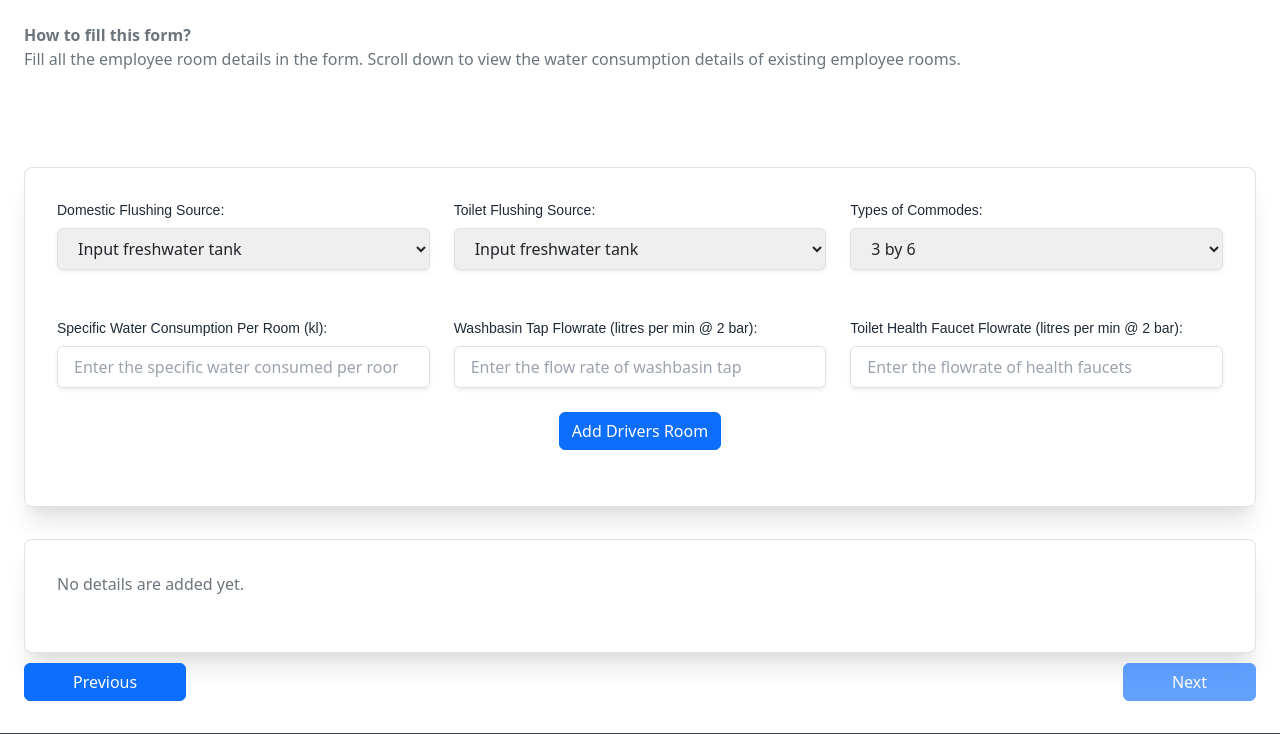
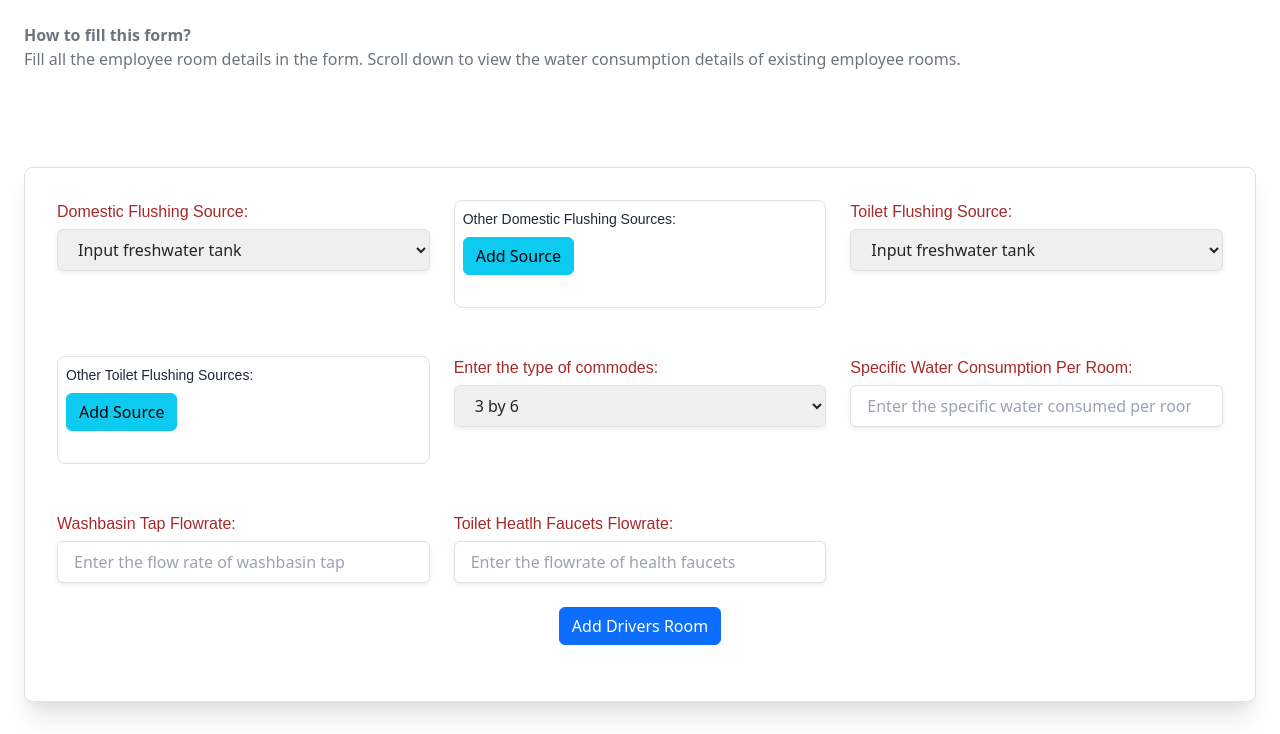
Before and after one commit to datascienceiccw/Digital_water_audit, a Django app: page /questionnaire/driversroom-consumption-view in a window 1280 px wide. Shown: the part 173-907 px from the top of the page. Run offline with Django 4.2, Linux system fonts and the light colour scheme; the visitor is signed in with stand-in values (Sample User, id 1); data that the repository does not hold is empty; parts of the project's set-up code (start-up, migrations or seed data) failed here and were passed over; some libraries are stand-ins or nearby versions.

Commit message:
add multi-select functionality for water sources

```diff
--- a/templates/DriversRoomConsumption.html
+++ b/templates/DriversRoomConsumption.html
@@ -22,54 +22,56 @@
                 {% csrf_token %}
                 <div id="employeeroom-form" class='form-container grid grid-cols-1 md:grid-cols-3 gap-4'>
                     <div class="mb-6">
-                        <label for="{{ form.domestic_flushing_source.id_for_label }}" class="block text-sm font-medium text-gray-800 mb-2">
-                            Domestic Flushing Source:
-                        </label>
+                        {{ form.domestic_flushing_source.label_tag }}
                         {{ form.domestic_flushing_source }}
                         {% if form.domestic_flushing_source.errors %}
                             <p class="text-red-600 text-xs italic mt-1">{{ form.domestic_flushing_source.errors.as_text }}</p>
                         {% endif %}
                     </div>
+                    <div id="other-domestic-sources-container" class="mb-6 border border-gray-300 p-2 rounded-lg">
+                        <label for="other_domestic_sources" class="block text-sm font-medium text-gray-800 mb-2">
+                            Other Domestic Flushing Sources:
+                        </label>
+                        <button type="button" id="add-domestic-source" class="btn btn-info mb-4">Add Source</button>
+                        <div id="dynamic-domestic-source-fields"></div>
+                    </div>
                     <div class="mb-6">
-                        <label for="{{ form.toilet_flushing_source.id_for_label }}" class="block text-sm font-medium text-gray-800 mb-2">
-                            Toilet Flushing Source:
-                        </label>
+                        {{ form.toilet_flushing_source.label_tag }}
                         {{ form.toilet_flushing_source }}
                         {% if form.toilet_flushing_source.errors %}
                             <p class="text-red-600 text-xs italic mt-1">{{ form.toilet_flushing_source.errors.as_text }}</p>
                         {% endif %}
                     </div>
+                    <div id="other-toilet-sources-container" class="mb-6 border border-gray-300 p-2 rounded-lg">
+                        <label for="other_toilet_sources" class="block text-sm font-medium text-gray-800 mb-2">
+                            Other Toilet Flushing Sources:
+                        </label>
+                        <button type="button" id="add-toilet-source" class="btn btn-info mb-4">Add Source</button>
+                        <div id="dynamic-toilet-source-fields"></div>
+                    </div>
                     <div class="mb-6">
-                        <label for="{{ form.commode_types.id_for_label }}" class="block text-sm font-medium text-gray-800 mb-2">
-                            Types of Commodes:
-                        </label>
+                        {{ form.commode_types.label_tag }}
                         {{ form.commode_types }}
                         {% if form.commode_types.errors %}
                             <p class="text-red-600 text-xs italic mt-1">{{ form.commode_types.errors.as_text }}</p>
                         {% endif %}
                     </div>
                     <div class="mb-6">
-                        <label for="{{ form.water_consumption.id_for_label }}" class="block text-sm font-medium text-gray-800 mb-2">
-                            Specific Water Consumption Per Room (kl):
-                        </label>
+                        {{ form.water_consumption.label_tag }}
                         {{ form.water_consumption }}
                         {% if form.water_consumption.errors %}
                             <p class="text-red-600 text-xs italic mt-1">{{ form.water_consumption.errors.as_text }}</p>
                         {% endif %}
                     </div>
                     <div class="mb-6">
-                        <label for="{{ form.washbasin_tap_flowrate.id_for_label }}" class="block text-sm font-medium text-gray-800 mb-2">
-                            Washbasin Tap Flowrate (litres per min @ 2 bar):
-                        </label>
+                        {{ form.washbasin_tap_flowrate.label_tag }}
                         {{ form.washbasin_tap_flowrate }}
                         {% if form.washbasin_tap_flowrate.errors %}
                             <p class="text-red-600 text-xs italic mt-1">{{ form.washbasin_tap_flowrate.errors.as_text }}</p>
                         {% endif %}
                     </div>
                     <div class="mb-6">
-                        <label for="{{ form.toilet_health_faucet_flowrate.id_for_label }}" class="block text-sm font-medium text-gray-800 mb-2">
-                            Toilet Health Faucet Flowrate (litres per min @ 2 bar):
-                        </label>
+                        {{ form.toilet_health_faucet_flowrate.label_tag }}
                         {{ form.toilet_health_faucet_flowrate }}
                         {% if form.toilet_health_faucet_flowrate.errors %}
                             <p class="text-red-600 text-xs italic mt-1">{{ form.toilet_health_faucet_flowrate.errors.as_text }}</p>
@@ -94,13 +96,17 @@
                                     <div>
                                         <div class="bg-gray-100 rounded-lg p-2">
                                             <h4 class="font-semibold mb-2">Domestic Flushing Source:</h4>
-                                            <p id="restroom-number" class="text-gray-800">{{ detail.get_domestic_flushing_source_display }}</p>
+                                            {% for source in domestic_sources %}
+                                            <p id="restroom-number" class="text-gray-800">{{ source }}</p>
+                                            {% endfor %}
                                         </div>
                                     </div>
                                     <div>
                                         <div class="bg-gray-100 rounded-lg p-2">
                                             <h4 class="font-semibold mb-2">Toilet Flushing Source:</h4>
-                                            <p id="restroom-number" class="text-gray-800">{{ detail.get_toilet_flushing_source_display }}</p>
+                                            {% for source in toilet_sources %}
+                                            <p id="restroom-number" class="text-gray-800">{{ source }}</p>
+                                            {% endfor %}
                                         </div>
                                     </div>
                                     <div>
@@ -156,14 +162,31 @@
 
 <script>
     document.addEventListener('DOMContentLoaded', function() {
-        const sourceNameField = document.querySelector('#{{ form.employee_room_source.id_for_label }}');
-        const otherSourceContainer = document.querySelector('.other-source');
-        const form = document.querySelector('.form-container1');
+        const addDomesticSourceButton = document.getElementById('add-domestic-source');
+        const dynamicDomesticSourceFields = document.getElementById('dynamic-domestic-source-fields');
 
-        sourceNameField.addEventListener('change', function() {
-            otherSourceContainer.classList.toggle('hidden', sourceNameField.value !== '9');
+        const addToiletSourceButton = document.getElementById('add-toilet-source');
+        const dynamicToiletSourceFields = document.getElementById('dynamic-toilet-source-fields');
+
+        addDomesticSourceButton.addEventListener('click', function() {
+            const newInput = document.createElement('input');
+            newInput.setAttribute('type', 'text');
+            newInput.setAttribute('name', 'other_domestic_sources');
+            newInput.setAttribute('placeholder', 'Enter other domestic flushing source name');
+            newInput.classList.add('block', 'w-full', 'px-3', 'py-2', 'border', 'rounded-md');
+
+            dynamicDomesticSourceFields.appendChild(newInput);
         });
 
+        addToiletSourceButton.addEventListener('click', function() {
+            const newInput = document.createElement('input');
+            newInput.setAttribute('type', 'text');
+            newInput.setAttribute('name', 'other_toilet_sources');
+            newInput.setAttribute('placeholder', 'Enter other toilet flushing source name');
+            newInput.classList.add('block', 'w-full', 'px-3', 'py-2', 'border', 'rounded-md');
+
+            dynamicToiletSourceFields.appendChild(newInput);
+        });
     });
 </script>
 
```
